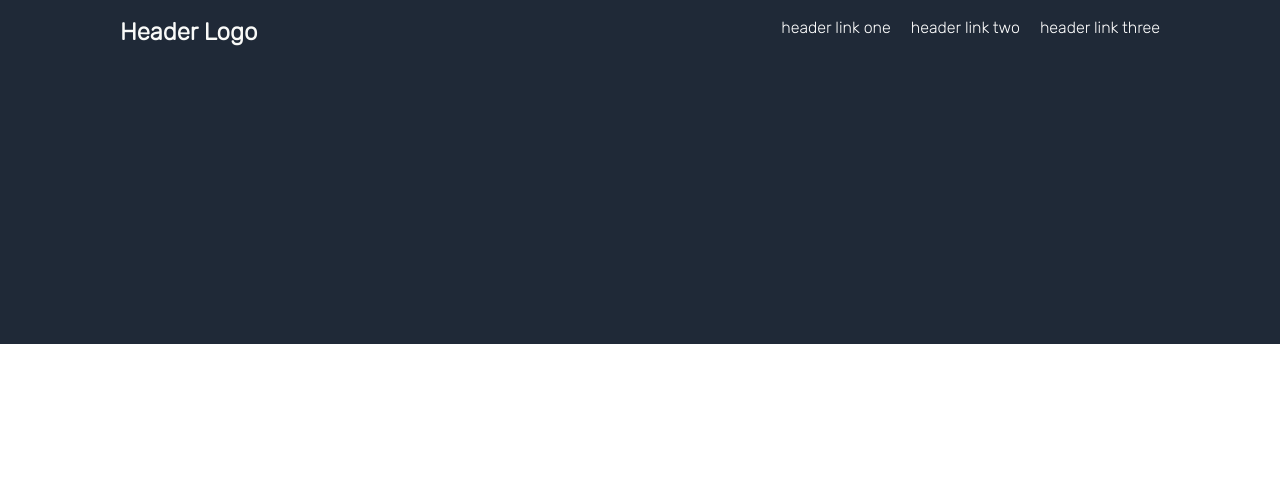
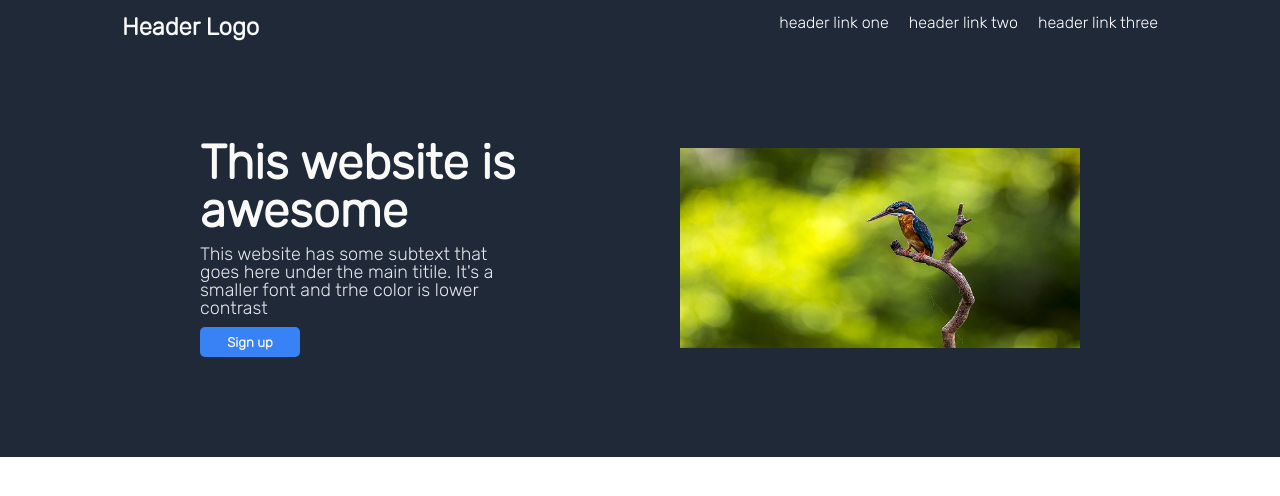
Before and after one commit to lucomoraes/Flexbox-LandingPage, a plain HTML site: page index.html in a window 1280 px wide. Drawn offline with Linux system fonts and the light colour scheme.

Commit message:
commit hero

```diff
--- a/index.html
+++ b/index.html
@@ -21,7 +21,12 @@
             </nav>
         </div>
         <div class="hero-container">
-
+            <div class="hero-secondary-container">
+                <span>This website is awesome</span>
+                <p>This website has some subtext that goes here under the main titile. It's a smaller font and trhe color is lower contrast</p>
+                <button>Sign up</button>
+            </div>
+            <img src="assets/img/img-teste.jpg" alt="">
         </div>
     </body>
 </html>
--- a/style.css
+++ b/style.css
@@ -4,13 +4,14 @@
 
 .header-container {
     display: flex;
-    justify-content: space-evenly;
+    justify-content: center;
     background: #1F2937;
-    padding-bottom: 300px;
+    padding-bottom: 100px;
+    gap: 500px;
 }
 
 .header-container span {
-    margin: 20px 30% 0px 0px;
+    margin-top: 15px;
     color: #F9FAF8;
     font-size: 24px;
     font-weight: bold;
@@ -19,7 +20,7 @@
 
 nav ul {
     display: flex;
-    margin-top: 20px;
+    margin-top: 15px;
 }
 
 ul li a {
@@ -28,3 +29,48 @@ ul li a {
     margin-left: 20px;
     font-family: 'Rubik', sans-serif;
 }
+
+.hero-container {
+    gap: 160px;
+    display: flex;
+    padding-bottom: 100px;
+    align-items: center;
+    background: #1F2937;
+    justify-content: center;
+}
+
+.hero-secondary-container {
+    width: 25%;
+}
+
+.hero-secondary-container span, p {
+    font-family: 'Rubik', sans-serif;
+}
+
+.hero-secondary-container span {
+    font-size: 48px;
+    font-weight: bolder;
+    color: #F9FAF8;
+}
+
+.hero-secondary-container p {
+    font-size: 18px;
+    color: #E5E7EB;
+    margin: 10px 0px;
+}
+
+.hero-container img {
+    width: 400px;
+    height: 200px;
+}
+
+.hero-secondary-container button {
+    border: none;
+    width: 100px;
+    height: 30px;
+    color: #F9FAF8;
+    border-radius: 5px;
+    font-weight: bolder;
+    background: #3882F6;
+    font-family: 'Rubik', sans-serif;
+}
```
Also changed, not shown: assets/img/img-teste.jpg (added).
